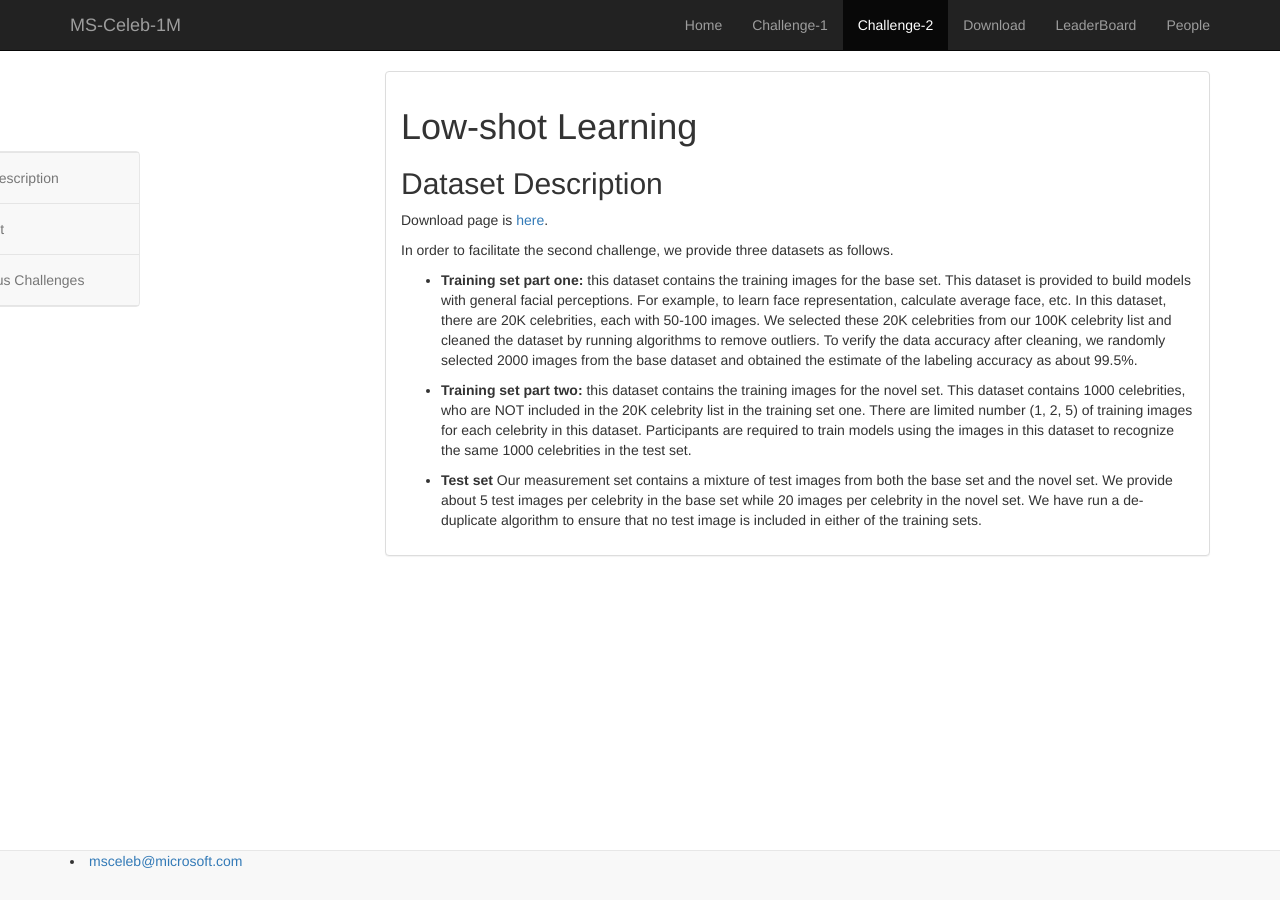
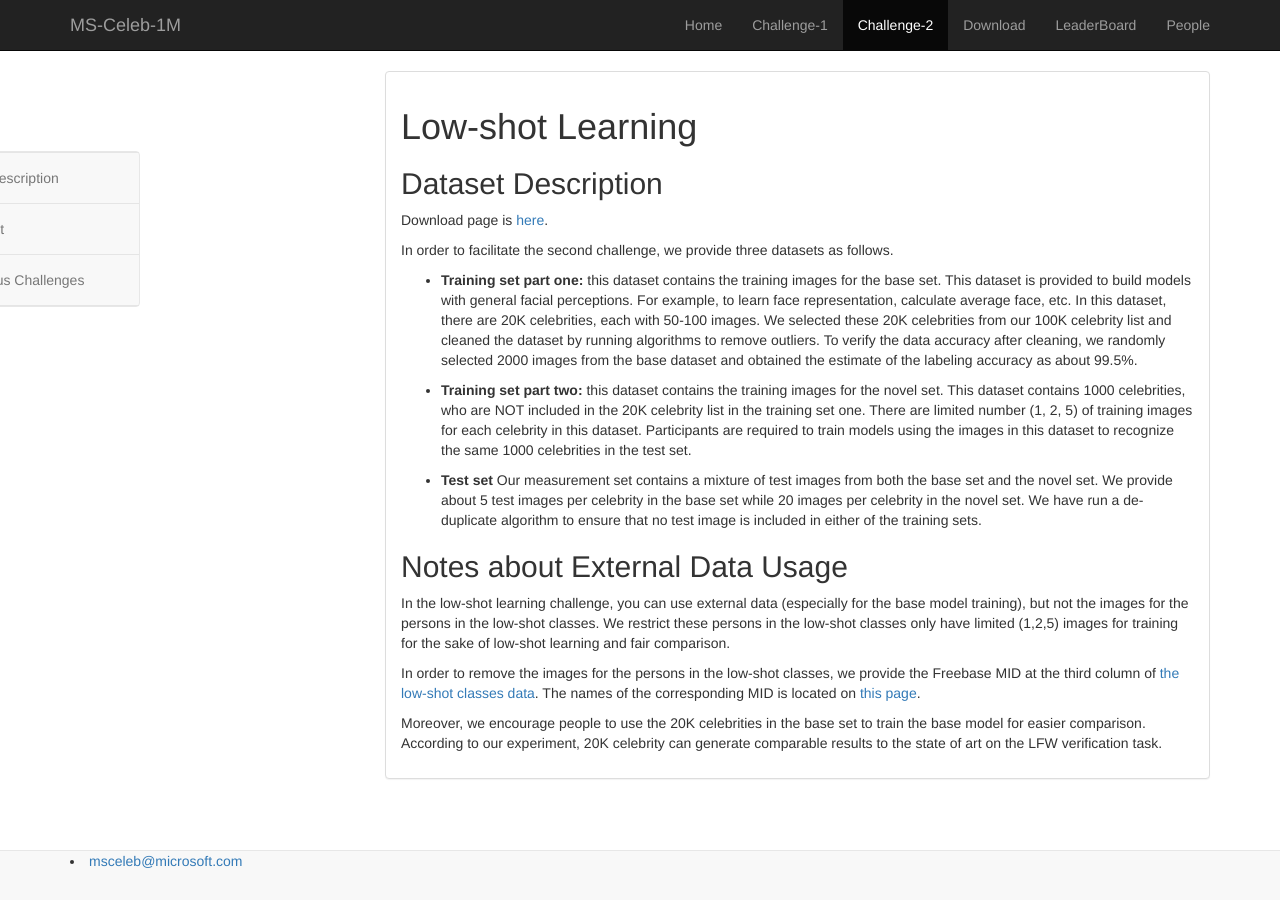
Before and after one commit to vardhman1996/msceleb.github.io, a Jekyll site: the page built from challenge2-dataset.md, in a window 1280 px wide. Built offline with Jekyll 4.4.1, drawn with Linux system fonts in a browser that asks for light colours; nearby versions of some CDN libraries.

Commit message:
Registration open news, side comments on the lowshot learning challenge.

```diff
--- a/challenge2-dataset.md
+++ b/challenge2-dataset.md
@@ -18,3 +18,13 @@
 
 * **Test set**
 Our measurement set contains a mixture of test images from both the base set and the novel set. We provide about 5 test images per celebrity in the base set while 20 images per celebrity in the novel set. We have run a de-duplicate algorithm to ensure that no test image is included in either of the training sets.
+
+## Notes about External Data Usage
+
+In the low-shot learning challenge, you can use external data (especially for the base model training), but not the images for the persons in the low-shot classes.
+We restrict these persons in the low-shot classes only have limited (1,2,5) images for training for the sake of low-shot learning and fair comparison.
+
+In order to remove the images for the persons in the low-shot classes, we provide the Freebase MID at the third column of [the low-shot classes data](/download/lowshot).
+The names of the corresponding MID is located on [this page](/download/list).
+
+Moreover, we encourage people to use the 20K celebrities in the base set to train the base model for easier comparison. According to our experiment, 20K celebrity can generate comparable results to the state of art on the LFW verification task.
--- a/index.html
+++ b/index.html
@@ -21,6 +21,7 @@
         </ul>
         <h2 id="News">News</h2>
         <ul>
+            <li>05/25 <a href="http://imhub-eastus2.cloudapp.net:9999">**Challenge Registration**</a> open!</li>
             <li>04/01 <a href="https://www.microsoft.com/en-us/research/wp-content/uploads/2017/04/ICCVWorkshop-CFP.pdf">**Call for papers**</a> for ICCV'17 Workshop on MS-Celeb-1M: Recognizing One Million Celebrities in the Real World</li>
             <li>04/01 We will host <a href="http://iccv2017.thecvf.com/program/workshops">ICCV Workshop</a> to review progress and announce results in Octobor 2017, in Venice, Italy.</li>
             <li>03/01 We will host two challenages <a href="\celeb1m\1m">Recognizing 1M Celebrities</a> and <a href="\challenge2\2017">Low-shot face recogntion</a> this year.</li>
```
Also changed, not shown: other parts of index.html (+1 -1 lines), challenge2-2017.md (line endings or trailing spaces).
